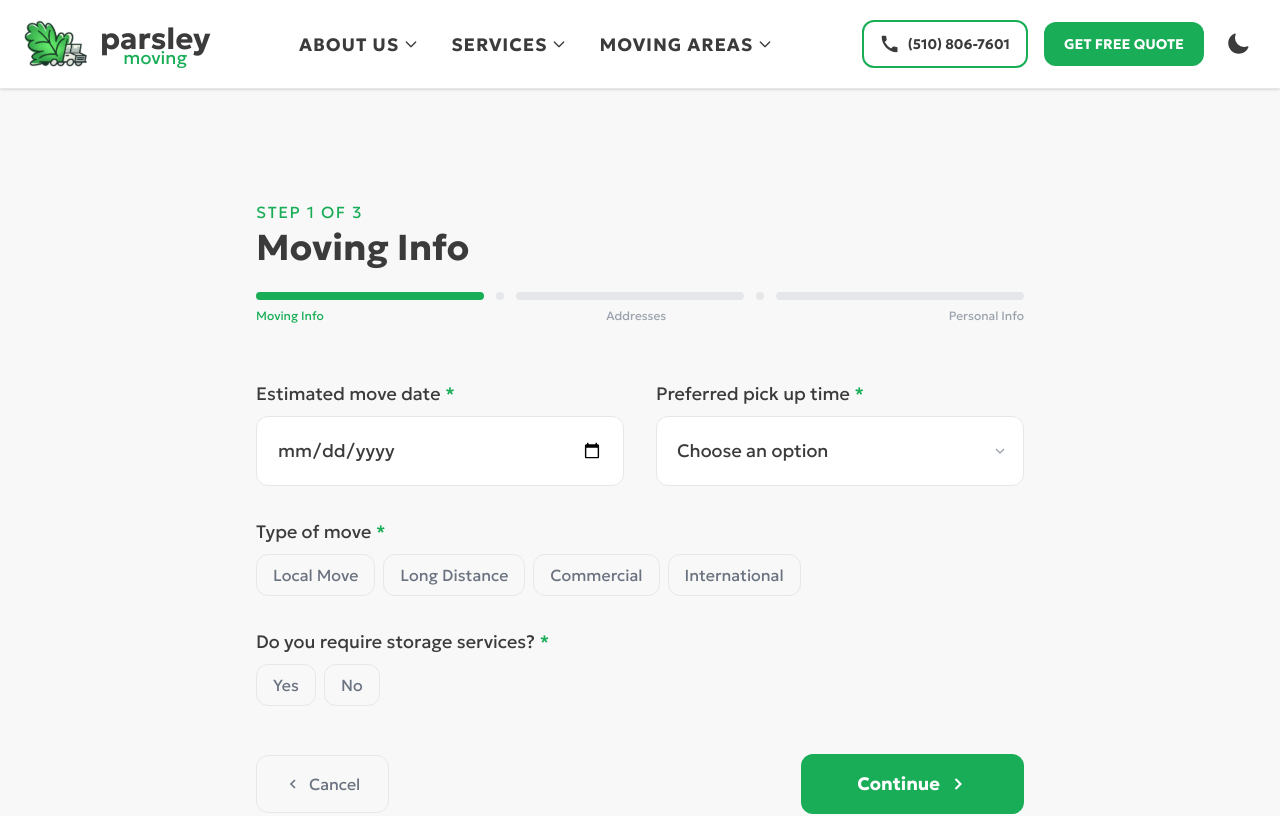
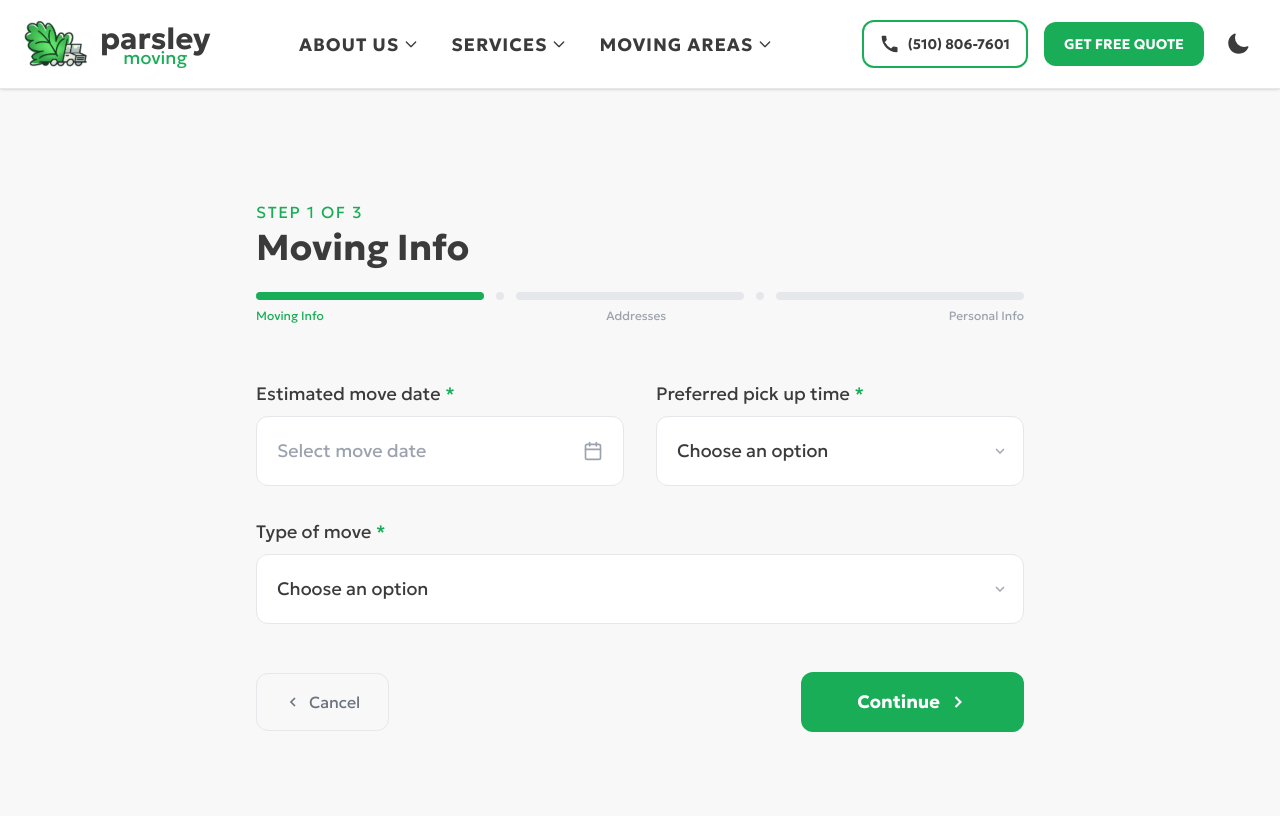
Before and after one commit to alex-tech-88/parsley-moving, a React (Vite) app: page /quote in a window 1280 px wide. Shown: the top 816 px of the page. Built offline with nearby package versions, Linux system fonts and the light colour scheme.

Commit message:
changed type of move to arrow select

```diff
--- a/package.json
+++ b/package.json
@@ -12,6 +12,7 @@
   },
   "dependencies": {
     "react": "^19.2.4",
+    "react-day-picker": "^9.14.0",
     "react-dom": "^19.2.4",
     "react-router-dom": "^7.13.2"
   },
--- /dev/null
+++ b/src/components/ui/DatePickerInput.jsx
@@ -0,0 +1,108 @@
+import { useState, useRef, useEffect } from 'react'
+import { DayPicker } from 'react-day-picker'
+import 'react-day-picker/style.css'
+
+export default function DatePickerInput({ value, onChange, hasError = false, label, required }) {
+  const [open, setOpen] = useState(false)
+  const wrapRef = useRef(null)
+
+  // Parse string → Date for DayPicker
+  const selected = value ? new Date(value + 'T00:00:00') : undefined
+
+  // Close on outside click
+  useEffect(() => {
+    const handler = (e) => {
+      if (wrapRef.current && !wrapRef.current.contains(e.target)) setOpen(false)
+    }
+    document.addEventListener('mousedown', handler)
+    return () => document.removeEventListener('mousedown', handler)
+  }, [])
+
+  const handleSelect = (date) => {
+    if (!date) return
+    // Convert back to YYYY-MM-DD string
+    const iso = date.toLocaleDateString('en-CA') // en-CA = YYYY-MM-DD
+    onChange(iso)
+    setOpen(false)
+  }
+
+  const displayValue = selected
+    ? selected.toLocaleDateString('en-US', { month: 'long', day: 'numeric', year: 'numeric' })
+    : ''
+
+  const today = new Date()
+  today.setHours(0, 0, 0, 0)
+
+  return (
+    <div ref={wrapRef} className="relative">
+
+      {/* Trigger input */}
+      <button
+        type="button"
+        onClick={() => setOpen((p) => !p)}
+        className={`
+          w-full px-4 sm:px-5 py-3 sm:py-4 lg:py-5 rounded-xl border
+          text-sm sm:text-base lg:text-lg text-left
+          transition-all duration-200
+          bg-white dark:bg-[#2c2c2c]
+          flex items-center justify-between gap-2
+          ${hasError
+            ? 'border-red-400'
+            : open
+              ? 'border-brand-green ring-2 ring-brand-green/20'
+              : 'border-[#e5e7eb] dark:border-[#3a3a3a]'
+          }
+        `}
+      >
+        <span className={displayValue ? 'text-graphite dark:text-white' : 'text-[#9ca3af] dark:text-[#6b6b6b]'}>
+          {displayValue || 'Select move date'}
+        </span>
+
+        {/* Calendar icon */}
+        <svg className={`w-5 h-5 shrink-0 transition-colors ${open ? 'text-brand-green' : 'text-[#9ca3af]'}`}
+          viewBox="0 0 24 24" fill="none" stroke="currentColor" strokeWidth="2" strokeLinecap="round">
+          <rect x="3" y="4" width="18" height="18" rx="2" ry="2"/>
+          <line x1="16" y1="2" x2="16" y2="6"/>
+          <line x1="8" y1="2" x2="8" y2="6"/>
+          <line x1="3" y1="10" x2="21" y2="10"/>
+        </svg>
+      </button>
+
+      {/* Calendar dropdown */}
+      {open && (
+        <div className="absolute z-50 mt-1 rounded-2xl border shadow-xl overflow-hidden
+          bg-white dark:bg-[#2c2c2c]
+          border-[#e5e7eb] dark:border-[#3a3a3a]
+          left-0 sm:left-auto"
+        >
+          <DayPicker
+            mode="single"
+            selected={selected}
+            onSelect={handleSelect}
+            disabled={{ before: today }}
+            showOutsideDays
+            classNames={{
+              root:            'p-4',
+              months:          'relative',
+              month_caption:   'flex items-center justify-center font-semibold text-base text-graphite dark:text-white h-10 mb-2',
+              nav:             'absolute inset-x-0 top-0 flex justify-between items-center h-10 px-1',
+              button_previous: 'flex items-center justify-center w-9 h-9 rounded-xl hover:bg-[#f3f4f6] dark:hover:bg-[#383838] transition-colors',
+              button_next:     'flex items-center justify-center w-9 h-9 rounded-xl hover:bg-[#f3f4f6] dark:hover:bg-[#383838] transition-colors',
+              chevron:         'w-4 h-4 fill-[#9ca3af]',
+              weekdays:        'grid grid-cols-7 mb-1',
+              weekday:         'flex items-center justify-center w-9 h-9 text-xs font-medium text-[#9ca3af] dark:text-[#6b6b6b]',
+              weeks:           'space-y-0.5',
+              week:            'grid grid-cols-7',
+              day:             'flex items-center justify-center w-9 h-9 rounded-xl text-sm font-medium cursor-pointer transition-colors duration-150 text-graphite dark:text-white hover:bg-[#f3f4f6] dark:hover:bg-[#383838]',
+              selected:        '!bg-brand-green !text-white hover:!bg-brand-green/90',
+              today:           'font-bold border border-brand-green/40 text-brand-green',
+              outside:         'text-[#d1d5db] dark:text-[#4a4a4a]',
+              disabled:        'text-[#d1d5db] dark:text-[#4a4a4a] cursor-not-allowed opacity-50',
+              hidden:          'invisible',
+            }}
+          />
+        </div>
+      )}
+    </div>
+  )
+}
--- a/src/pages/QuotePage.jsx
+++ b/src/pages/QuotePage.jsx
@@ -1,14 +1,16 @@
 import { useState, useEffect } from 'react'
 import { useSearchParams, useNavigate } from 'react-router-dom'
 import { useTheme } from '@context/useTheme'
+import DatePickerInput from '@components/ui/DatePickerInput'
+
 
 // 🔥 Uncomment when Firebase is connected:
 // import { db } from '@/firebase'
 // import { collection, addDoc, serverTimestamp } from 'firebase/firestore'
 
-const MOVE_TYPES   = ['Local Move', 'Long Distance', 'Commercial', 'International']
+const MOVE_TYPES = ['Residential', 'Commercial', 'Special Event', 'Other']
 const ACCESS_TYPES = ['House / Ground floor', 'Apartment with elevator', 'Apartment with stairs', 'Storage unit', 'Office']
-const TIME_SLOTS   = ['Morning (8am–12pm)', 'Afternoon (12pm–5pm)', 'Evening (5pm–8pm)', 'Flexible']
+const TIME_SLOTS = ['Morning (8am–12pm)', 'Afternoon (12pm–5pm)', 'Evening (5pm–8pm)', 'Flexible']
 const HEAR_OPTIONS = ['Google', 'Yelp', 'Instagram / Facebook', 'Friend / Referral', 'Other']
 
 const STEPS = ['Moving Info', 'Addresses', 'Personal Info']
@@ -18,13 +20,13 @@ export default function QuotePage() {
   const navigate = useNavigate()
   const [searchParams] = useSearchParams()
 
-  const [step,   setStep]   = useState(1)
+  const [step, setStep] = useState(1)
   const [status, setStatus] = useState('idle')
   const [errors, setErrors] = useState({})
 
   const [form, setForm] = useState({
     moveFrom: '', moveTo: '',
-    moveDate: '', pickupTime: '', moveType: '', needStorage: '',
+    moveDate: '', pickupTime: '', moveType: '',
     fromAccess: '', toAccess: '',
     firstName: '', lastName: '', phone: '', email: '', heardFrom: '', notes: '',
   })
@@ -32,7 +34,7 @@ export default function QuotePage() {
   // Pre-fill from Hero search params
   useEffect(() => {
     const from = searchParams.get('from') || ''
-    const to   = searchParams.get('to')   || ''
+    const to = searchParams.get('to') || ''
     setForm((p) => ({ ...p, moveFrom: from, moveTo: to }))
   }, [searchParams])
 
@@ -44,25 +46,24 @@ export default function QuotePage() {
   const validateStep = (s) => {
     const e = {}
     if (s === 1) {
-      if (!form.moveDate)    e.moveDate    = 'Required'
-      if (!form.pickupTime)  e.pickupTime  = 'Required'
-      if (!form.moveType)    e.moveType    = 'Required'
-      if (!form.needStorage) e.needStorage = 'Required'
+      if (!form.moveDate) e.moveDate = 'Required'
+      if (!form.pickupTime) e.pickupTime = 'Required'
+      if (!form.moveType) e.moveType = 'Required'
     }
     if (s === 2) {
-      if (!form.moveFrom.trim())   e.moveFrom   = 'Required'
-      if (!form.fromAccess)        e.fromAccess = 'Required'
-      if (!form.moveTo.trim())     e.moveTo     = 'Required'
-      if (!form.toAccess)          e.toAccess   = 'Required'
+      if (!form.moveFrom.trim()) e.moveFrom = 'Required'
+      if (!form.fromAccess) e.fromAccess = 'Required'
+      if (!form.moveTo.trim()) e.moveTo = 'Required'
+      if (!form.toAccess) e.toAccess = 'Required'
     }
     if (s === 3) {
-      if (!form.firstName.trim())  e.firstName = 'Required'
-      if (!form.lastName.trim())   e.lastName  = 'Required'
-      if (!form.phone.trim())      e.phone     = 'Required'
+      if (!form.firstName.trim()) e.firstName = 'Required'
+      if (!form.lastName.trim()) e.lastName = 'Required'
+      if (!form.phone.trim()) e.phone = 'Required'
       else if (!/^\+?[\d\s\-()]{7,}$/.test(form.phone)) e.phone = 'Invalid phone number'
-      if (!form.email.trim())      e.email     = 'Required'
+      if (!form.email.trim()) e.email = 'Required'
       else if (!/^[^\s@]+@[^\s@]+\.[^\s@]+$/.test(form.email)) e.email = 'Invalid email'
-      if (!form.heardFrom)         e.heardFrom = 'Required'
+      if (!form.heardFrom) e.heardFrom = 'Required'
     }
     return e
   }
@@ -132,21 +133,28 @@ export default function QuotePage() {
   const SelectArrow = () => (
     <svg className="absolute right-4 top-1/2 -translate-y-1/2 w-4 h-4 text-[#9ca3af] pointer-events-none"
       viewBox="0 0 24 24" fill="none" stroke="currentColor" strokeWidth="2">
-      <polyline points="6 9 12 15 18 9"/>
+      <polyline points="6 9 12 15 18 9" />
     </svg>
   )
 
   const PillGroup = ({ field, options }) => (
-    <div className="flex flex-wrap gap-2 mt-1">
+    <div className="grid grid-cols-2 sm:flex sm:flex-wrap gap-2 mt-1">
       {options.map((opt) => (
-        <button key={opt} type="button" onClick={() => set(field, opt)}
+        <button
+          key={opt}
+          type="button"
+          onClick={() => set(field, opt)}
           className={`
-            px-4 py-2 rounded-xl border text-sm sm:text-base font-medium transition-all duration-200
-            ${form[field] === opt
+          w-full sm:w-auto
+          px-4 py-3 sm:py-2 rounded-xl border
+          text-sm sm:text-base font-medium
+          min-h-11 sm:min-h-0
+          transition-all duration-200
+          ${form[field] === opt
               ? 'border-brand-green bg-brand-green/10 text-brand-green'
               : 'border-[#e5e7eb] dark:border-[#3a3a3a] text-[#6b7280] dark:text-[#a0a0a0] hover:border-brand-green hover:text-brand-green'
             }
-          `}
+        `}
         >
           {opt}
         </button>
@@ -206,7 +214,7 @@ export default function QuotePage() {
               <div className="flex items-center gap-2 sm:gap-3">
                 {STEPS.map((label, i) => {
                   const s = i + 1
-                  const done    = s < step
+                  const done = s < step
                   const current = s === step
                   return (
                     <div key={s} className="flex items-center gap-2 sm:gap-3 flex-1">
@@ -229,11 +237,10 @@ export default function QuotePage() {
               <div className="hidden sm:flex justify-between mt-2">
                 {STEPS.map((label, i) => (
                   <span key={i}
-                    className={`text-xs font-medium transition-colors duration-300 ${
-                      i + 1 <= step
-                        ? 'text-brand-green'
-                        : 'text-[#9ca3af] dark:text-[#6b6b6b]'
-                    }`}
+                    className={`text-xs font-medium transition-colors duration-300 ${i + 1 <= step
+                      ? 'text-brand-green'
+                      : 'text-[#9ca3af] dark:text-[#6b6b6b]'
+                      }`}
                   >
                     {label}
                   </span>
@@ -249,10 +256,11 @@ export default function QuotePage() {
                 <div className="grid grid-cols-1 sm:grid-cols-2 gap-6 sm:gap-8">
                   <div>
                     <Label text="Estimated move date" required />
-                    <input type="date" value={form.moveDate}
-                      onChange={(e) => set('moveDate', e.target.value)}
-                      min={new Date().toISOString().split('T')[0]}
-                      className={inputClass('moveDate')} />
+                    <DatePickerInput
+                      value={form.moveDate}
+                      onChange={(val) => set('moveDate', val)}
+                      hasError={!!errors.moveDate}
+                    />
                     <Err field="moveDate" />
                   </div>
                   <div>
@@ -272,15 +280,18 @@ export default function QuotePage() {
 
                 <div>
                   <Label text="Type of move" required />
-                  <PillGroup field="moveType" options={MOVE_TYPES} />
+                  <div className="relative">
+                    <select value={form.moveType}
+                      onChange={(e) => set('moveType', e.target.value)}
+                      className={selectClass('moveType')}>
+                      <option value="">Choose an option</option>
+                      {MOVE_TYPES.map((s) => <option key={s}>{s}</option>)}
+                    </select>
+                    <SelectArrow />
+                  </div>
                   <Err field="moveType" />
                 </div>
 
-                <div>
-                  <Label text="Do you require storage services?" required />
-                  <PillGroup field="needStorage" options={['Yes', 'No']} />
-                  <Err field="needStorage" />
-                </div>
               </div>
             )}
 
@@ -430,7 +441,7 @@ export default function QuotePage() {
                   transition-all duration-200"
               >
                 <svg className="w-4 h-4" viewBox="0 0 24 24" fill="none" stroke="currentColor" strokeWidth="2.5">
-                  <polyline points="15 18 9 12 15 6"/>
+                  <polyline points="15 18 9 12 15 6" />
                 </svg>
                 {step === 1 ? 'Cancel' : 'Back'}
               </button>
@@ -445,7 +456,7 @@ export default function QuotePage() {
                 >
                   Continue
                   <svg className="w-4 h-4 sm:w-5 sm:h-5" viewBox="0 0 24 24" fill="none" stroke="currentColor" strokeWidth="2.5">
-                    <polyline points="9 18 15 12 9 6"/>
+                    <polyline points="9 18 15 12 9 6" />
                   </svg>
                 </button>
               ) : (
@@ -467,7 +478,7 @@ export default function QuotePage() {
                     <>
                       Submit Request
                       <svg className="w-4 h-4 sm:w-5 sm:h-5" viewBox="0 0 24 24" fill="none" stroke="currentColor" strokeWidth="2.5">
-                        <polyline points="9 18 15 12 9 6"/>
+                        <polyline points="9 18 15 12 9 6" />
                       </svg>
                     </>
                   )}
```
Also changed, not shown: 1 other file (tests, documents, lock files or other folders).
